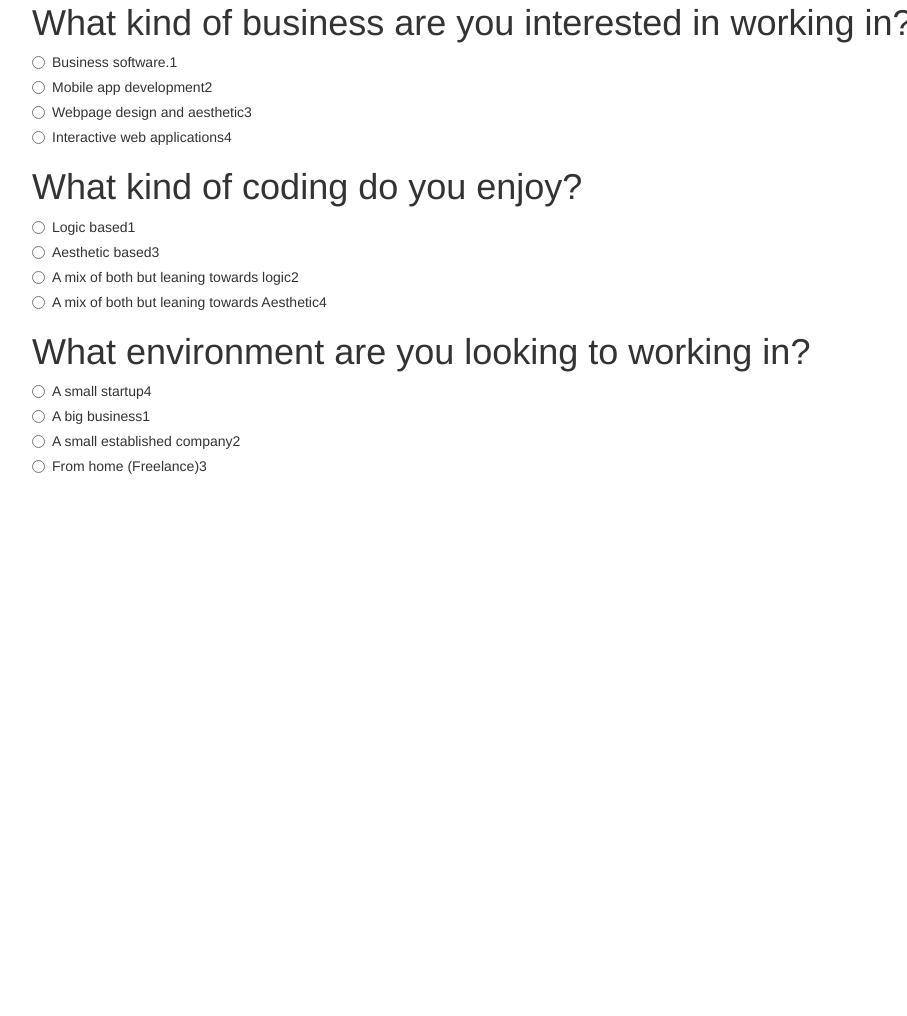
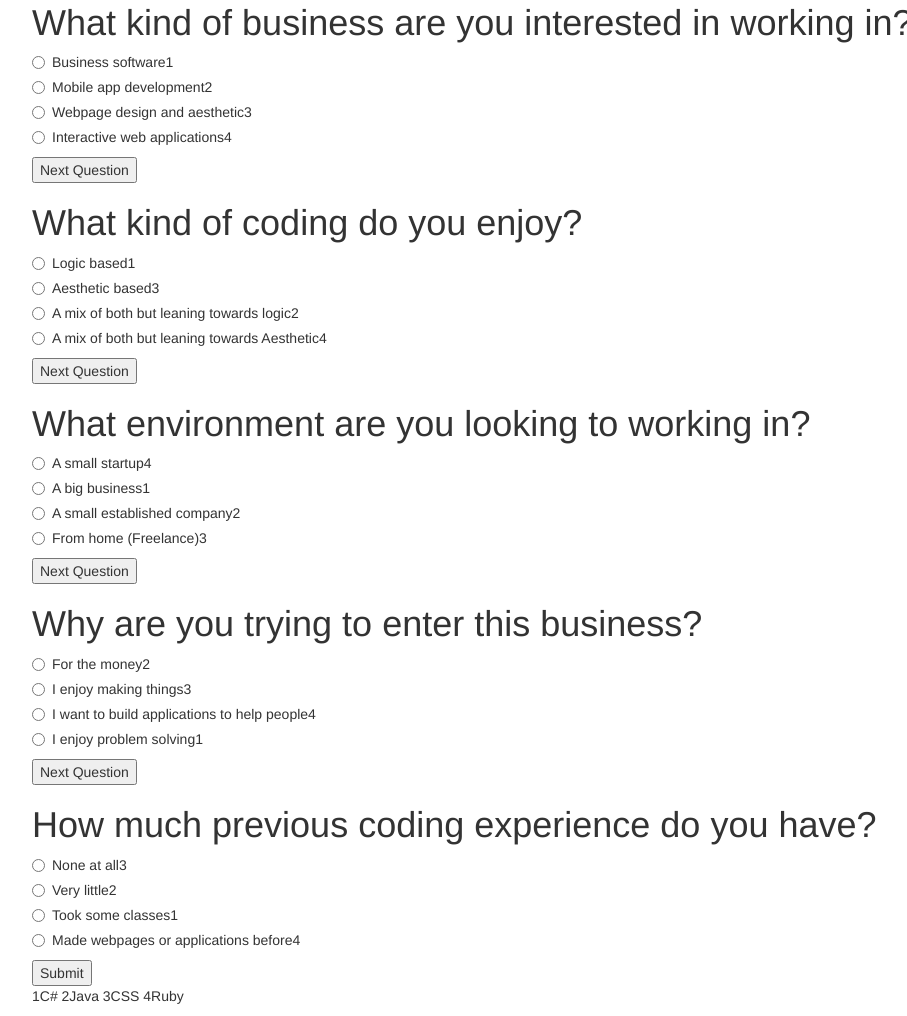
Before and after one commit to TheBigTaco/Track-Survey, a plain HTML site: page index.html in a window 1280 px wide. Shown: the part 128-1144 px from the top of the page, without its empty margins (38-945 px from the left). Before the commit the page ends 800 px from the top, so only its background shows below. Drawn offline with nearby package versions, Linux system fonts and the light colour scheme.

Commit message:
Add readme file, buttons, and final questions.

```diff
--- a/index.html
+++ b/index.html
@@ -14,12 +14,13 @@
         <label for="name">What is your name?</label>
         <input id="name" type="text" class="form-group">
 
+        <div id="qOne">
         <!--Question One-->
           <h1>What kind of business are you interested in working in?</h1>
           <div class="radio">
             <label>
               <input type="radio" name="work" value="1">
-            Business software.1
+              Business software1
             </label>
           </div>
           <div class="radio">
@@ -40,7 +41,10 @@
               Interactive web applications4
             </label>
           </div>
+          <button id="bOne" type="button">Next Question</button>
+        </div>
 
+        <div id="qTwo">
         <!--Question Two-->
           <h1>What kind of coding do you enjoy?</h1>
           <div class="radio">
@@ -67,7 +71,10 @@
               A mix of both but leaning towards Aesthetic4
             </label>
           </div>
+          <button id="bTwo" type="button">Next Question</button>
+        </div>
 
+        <div id="qThree">
         <!--Question Three-->
           <h1>What environment are you looking to working in?</h1>
           <div class="radio">
@@ -94,7 +101,70 @@
               From home (Freelance)3
             </label>
           </div>
+          <button id="bThree" type="button">Next Question</button>
+        </div>
+
+        <div id="qFour">
+        <!--Question Four-->
+          <h1>Why are you trying to enter this business?</h1>
+          <div class="radio">
+            <label>
+              <input type="radio" name="reason" value="2">
+              For the money2
+            </label>
+          </div>
+          <div class="radio">
+            <label>
+              <input type="radio" name="reason" value="3">
+              I enjoy making things3
+            </label>
+          </div>
+          <div class="radio">
+            <label>
+              <input type="radio" name="reason" value="4">
+              I want to build applications to help people4
+            </label>
+          </div>
+          <div class="radio">
+            <label>
+              <input type="radio" name="reason" value="1">
+              I enjoy problem solving1
+            </label>
+          </div>
+          <button id="bFour" type="button">Next Question</button>
+        </div>
+
+        <div id="qFive">
+        <!--Question Five-->
+          <h1>How much previous coding experience do you have?</h1>
+          <div class="radio">
+            <label>
+              <input type="radio" name="exp" value="3">
+              None at all3
+            </label>
+          </div>
+          <div class="radio">
+            <label>
+              <input type="radio" name="exp" value="2">
+              Very little2
+            </label>
+          </div>
+          <div class="radio">
+            <label>
+              <input type="radio" name="exp" value="1">
+              Took some classes1
+            </label>
+          </div>
+          <div class="radio">
+            <label>
+              <input type="radio" name="exp" value="4">
+              Made webpages or applications before4
+            </label>
+          </div>
+          <button id="bFive" type="submit">Submit</button>
+        </div>
       </form>
+      <p>1C# 2Java 3CSS 4Ruby</p>
     </div>
   </body>
 </html>
```
Also changed, not shown: 1 other file. Lines whose indentation alone changed are shown as unchanged.
